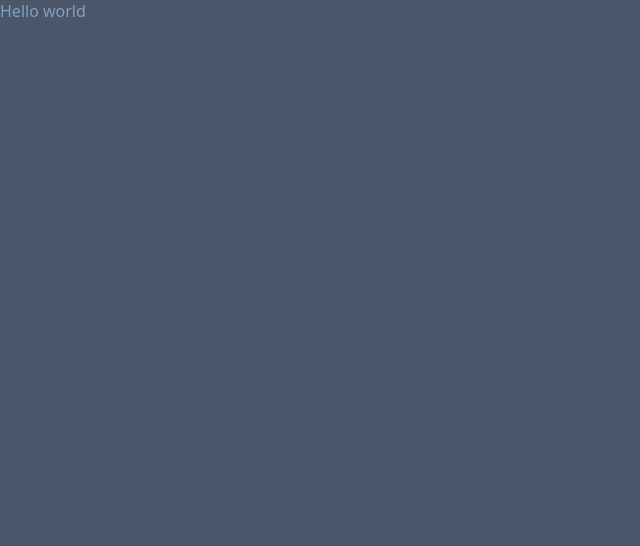
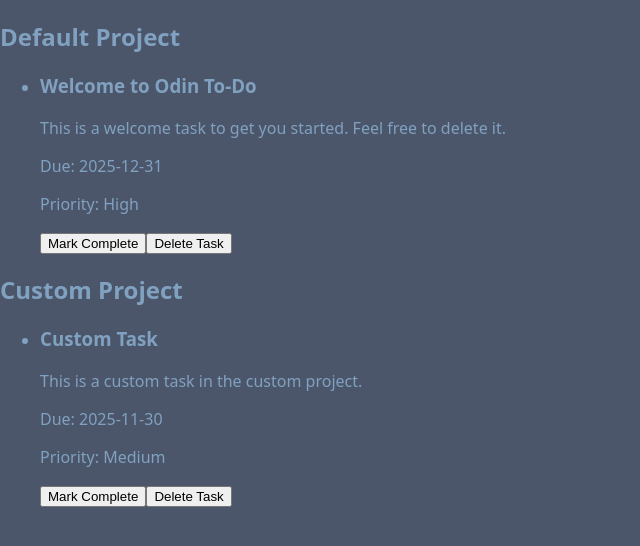
Before and after one commit to cvendi/odin-todo, a website built with webpack: page src/template.html in a window 1280 px wide. Shown: the whole page, without its empty margins (0-640 px from the left). Built offline with nearby package versions, Linux system fonts and the light colour scheme.

Commit message:
Implement core app functionality, with projects and task creation

```diff
--- a/src/index.js
+++ b/src/index.js
@@ -1,2 +1,77 @@
 import "./styles.css";
 import "./nord.css";
+
+import Task from "./task.js";
+import Project from "./project.js";
+import RenderProject from "./render.js";
+
+class App {
+    constructor() {
+        this.projects = [];
+    }
+
+    createProject(name) {
+        const project = new Project(crypto.randomUUID(), name);
+        this.projects.push(project);
+        return project;
+    }
+
+    addProject(project) {
+        this.projects.push(project);
+    }
+
+    getProjects() {
+        return this.projects;
+    }
+
+    renderProjects () {
+        this.projects.forEach(project => {
+            const renderProject = new RenderProject(project);
+            document.body.appendChild(renderProject.render());
+        }); // This will be changed, and will only render a single selected project, with the ability to switch between projects,
+            // preferably through a tabbed interface
+    }
+
+    createTask(title, description, dueDate, priority, projectId) {
+        const task = new Task(
+            crypto.randomUUID(),
+            title,
+            description,
+            dueDate,
+            priority
+        );
+        console.log(this.projects);
+        for (let project of this.projects) {
+            if (project.id === projectId) {
+                console.log(project.id);
+                project.addTask(task);
+                return task;
+            }
+        }
+    }
+}
+
+let app = new App();
+
+// Will want to create projects and tasks through UI,
+// and load projects and their tasks from local storage
+const defaultProject = app.createProject("Default Project");
+const customProject = app.createProject("Custom Project");
+
+app.createTask(
+    "Welcome to Odin To-Do",
+    "This is a welcome task to get you started. Feel free to delete it.",
+    "2025-12-31",
+    "High",
+    defaultProject.id // This will eventually be dynamic based on the currently selected project in the UI
+);
+
+app.createTask(
+    "Custom Task",
+    "This is a custom task in the custom project.",
+    "2025-11-30",
+    "Medium",
+    customProject.id
+);
+
+app.renderProjects();
--- /dev/null
+++ b/src/project.js
@@ -0,0 +1,20 @@
+
+export default class Project {
+    constructor(id, name) {
+        this.id = id;
+        this.name = name;
+        this.tasks = [];
+    };
+
+    addTask(task) {
+        this.tasks.push(task);
+    };
+
+    removeTask(taskId) {
+        this.tasks = this.tasks.filter(task => task.id !== taskId);
+    };
+
+    getTasks() {
+        return this.tasks;
+    };
+};
--- /dev/null
+++ b/src/render.js
@@ -0,0 +1,65 @@
+
+export default class RenderProject {
+    constructor(project) {
+        this.project = project;
+    }
+
+    render() {
+        const projectContainer = document.createElement('div');
+        projectContainer.classList.add('project-container');
+
+        const projectTitle = document.createElement('h2');
+        projectTitle.textContent = this.project.name;
+        projectContainer.appendChild(projectTitle);
+
+        const taskList = document.createElement('ul');
+        taskList.classList.add('task-list');
+
+        this.project.getTasks().forEach(task => {
+            const taskItem = document.createElement('li');
+            taskItem.classList.add('task-item');
+
+            const taskTitle = document.createElement('h3');
+            taskTitle.textContent = task.title;
+            taskItem.appendChild(taskTitle);
+
+            const taskDescription = document.createElement('p');
+            taskDescription.textContent = task.description;
+            taskItem.appendChild(taskDescription);
+
+            const taskDueDate = document.createElement('p');
+            taskDueDate.textContent = `Due: ${task.dueDate}`;
+            taskItem.appendChild(taskDueDate);
+
+            const taskPriority = document.createElement('p');
+            taskPriority.textContent = `Priority: ${task.priority}`;
+            taskItem.appendChild(taskPriority);
+
+            const completeButton = document.createElement('button');
+            completeButton.textContent = task.completed ? 'Mark Incomplete' : 'Mark Complete';
+            completeButton.addEventListener('click', () => {
+                task.toggleComplete();
+                completeButton.textContent = task.completed ? 'Mark Incomplete' : 'Mark Complete';
+                taskItem.classList.toggle('completed', task.completed);
+            });
+            taskItem.appendChild(completeButton);
+
+            const deleteButton = document.createElement('button');
+            deleteButton.textContent = 'Delete Task';
+            deleteButton.addEventListener('click', () => {
+                this.project.removeTask(task.id);
+                taskList.removeChild(taskItem);
+            });
+            taskItem.appendChild(deleteButton);
+
+            if (task.completed) {
+                taskItem.classList.add('completed');
+            }
+
+            taskList.appendChild(taskItem);
+        });
+
+        projectContainer.appendChild(taskList);
+        return projectContainer;
+    }
+}
--- /dev/null
+++ b/src/task.js
@@ -0,0 +1,24 @@
+
+export default class Task {
+    constructor(id, title, description, dueDate, priority) {
+        this.id = id;
+        this.title = title;
+        this.description = description;
+        this.dueDate = dueDate;
+        this.priority = priority;
+        this.completed = false;
+    };
+
+    changePriority(newPriority) {
+        if (["Low", "Medium", "High"].includes(newPriority)) {
+            this.priority = newPriority;
+        } else {
+            throw new Error("Invalid priority level. Use 'Low', 'Medium', or 'High'.");
+        };
+    };
+
+    toggleComplete() {
+        this.completed = !this.completed;
+        console.log(`Task "${this.title}" marked as ${this.completed ? 'completed' : 'incomplete'}.`);
+    };
+};
--- a/src/template.html
+++ b/src/template.html
@@ -3,9 +3,8 @@
 <head>
     <meta charset="UTF-8">
     <meta name="viewport" content="width=device-width, initial-scale=1.0">
-    <title>To-Do List</title>
+    <title>Odin To-Do</title>
 </head>
 <body>
-    Hello world
 </body>
 </html>
```
Also changed, not shown: README.md (added).
